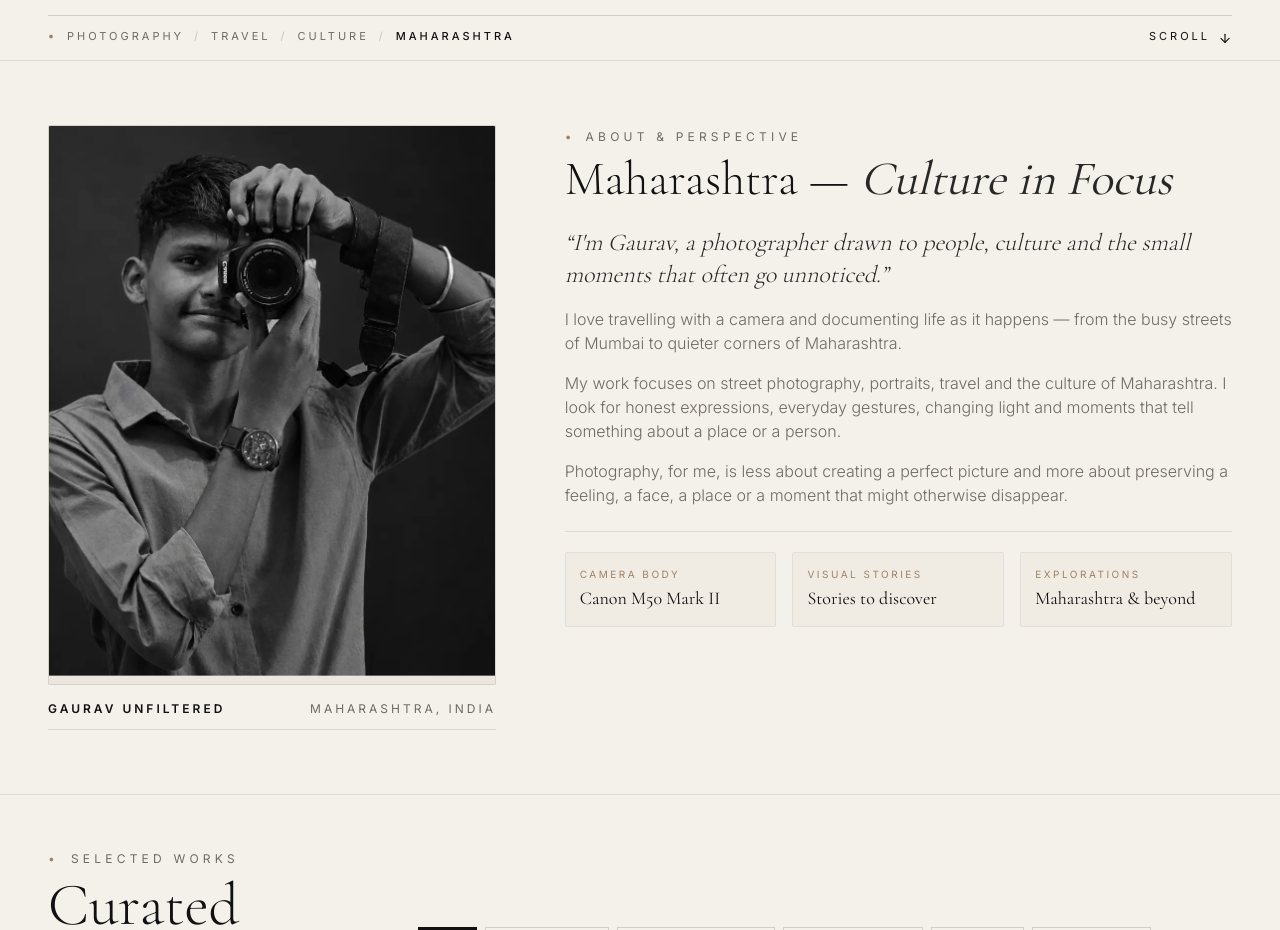
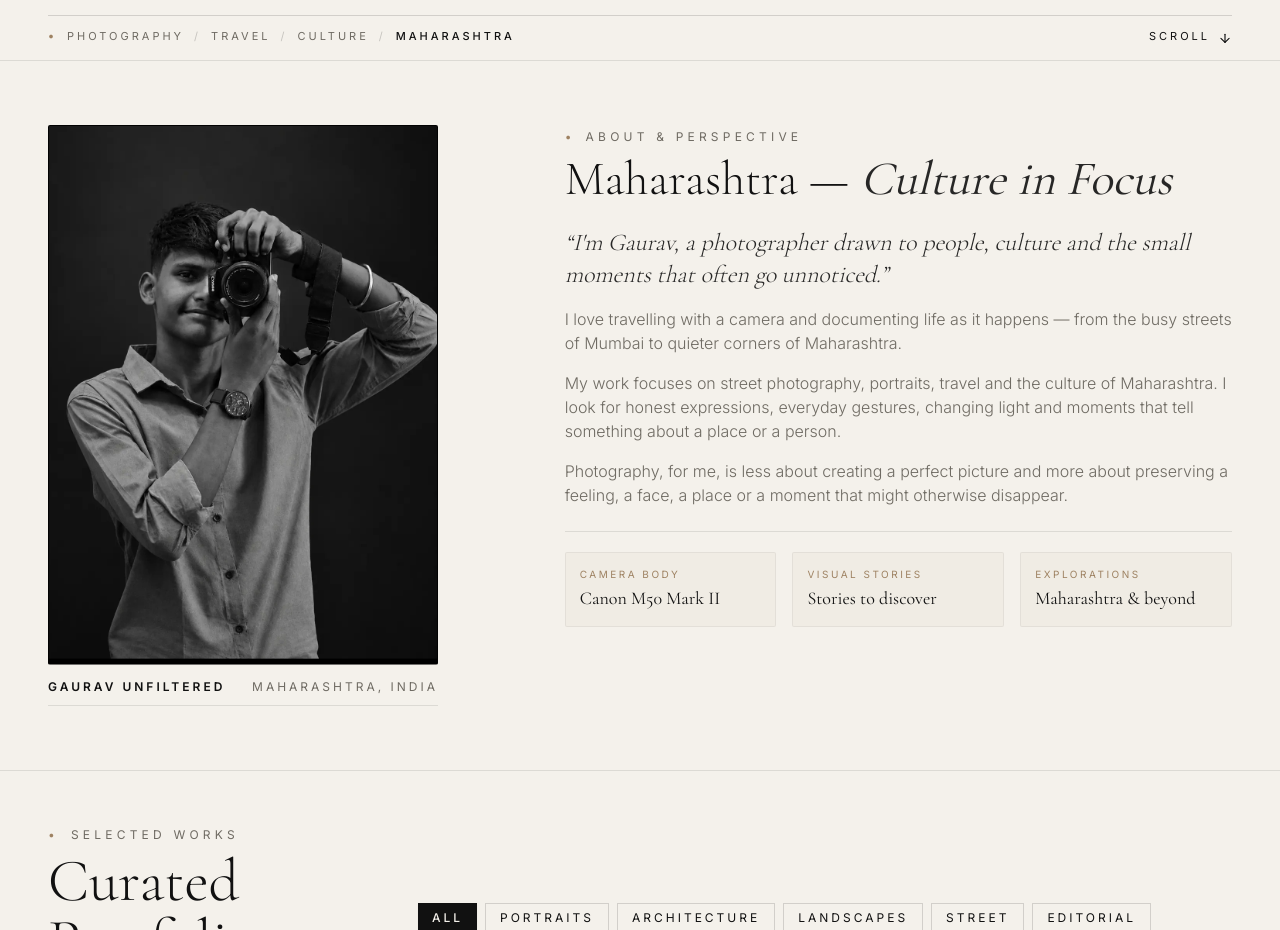
Before and after one commit to yogesh357/GauravD_Portfolio, a Next.js app: page / in a window 1280 px wide. Shown: the part 740-1670 px from the top of the page. Built offline with nearby package versions, Linux system fonts and the light colour scheme; no server answers.

Commit message:
update about image

```diff
--- a/components/sections/AboutPhotographer.tsx
+++ b/components/sections/AboutPhotographer.tsx
@@ -80,10 +80,10 @@ export function AboutPhotographer({ settings }: AboutPhotographerProps) {
       if (portraitInnerRef.current) {
         gsap.fromTo(
           portraitInnerRef.current,
-          { yPercent: -4, scale: 1.05 },
+          { yPercent: -2, scale: 1.02 },
           {
-            yPercent: 5,
-            scale: 1.01,
+            yPercent: 2,
+            scale: 1.0,
             ease: "none",
             scrollTrigger: {
               trigger: el,
@@ -106,10 +106,10 @@ export function AboutPhotographer({ settings }: AboutPhotographerProps) {
     >
       <div className="grid grid-cols-1 lg:grid-cols-12 gap-8 lg:gap-14 items-start">
         {/* Left Column: Portrait & Location Tag */}
-        <div className="lg:col-span-5 flex flex-col items-center lg:items-start space-y-4">
+        <div className="lg:col-span-5 flex flex-col items-center lg:items-start space-y-3.5">
           <div
             ref={portraitWrapperRef}
-            className="relative aspect-[4/5] sm:aspect-[3/4] lg:aspect-[4/5] w-full max-w-md overflow-hidden bg-canvas-muted shadow-lg border border-ink/10 rounded-[2px]"
+            className="relative aspect-[3/4.15] w-full max-w-sm sm:max-w-md lg:max-w-[390px] overflow-hidden bg-black shadow-xl border border-ink/15 rounded-[2px]"
           >
             <div ref={portraitInnerRef} className="relative w-full h-full">
               <Image
@@ -117,13 +117,13 @@ export function AboutPhotographer({ settings }: AboutPhotographerProps) {
                 alt="Gaurav Unfiltered with camera"
                 fill
                 priority
-                sizes="(max-width: 640px) 100vw, (max-width: 1024px) 50vw, 40vw"
+                sizes="(max-width: 640px) 100vw, (max-width: 1024px) 45vw, 35vw"
                 className="object-cover object-center"
               />
             </div>
           </div>
 
-          <div className="about-text-reveal w-full max-w-md flex items-center justify-between text-[11px] sm:text-xs tracking-widest text-ink-muted uppercase border-b border-ink/10 pb-3 font-mono">
+          <div className="about-text-reveal w-full max-w-sm sm:max-w-md lg:max-w-[390px] flex items-center justify-between text-[11px] sm:text-xs tracking-widest text-ink-muted uppercase border-b border-ink/10 pb-2.5 font-mono">
             <span className="font-semibold text-ink">GAURAV UNFILTERED</span>
             <span className="text-ink-muted">MAHARASHTRA, INDIA</span>
           </div>
--- a/components/sections/ContactSection.tsx
+++ b/components/sections/ContactSection.tsx
@@ -24,7 +24,7 @@ export function ContactSection({ settings }: ContactSectionProps) {
   const name = "Gaurav Damahe";
   const phone = "9699915638";
   const address = "Pune / Mumbai, Maharashtra";
-  const email = settings?.email || "gaurav@gaurav.studio";
+  const email = settings?.email || "gauravxd153@gmail.com";
   const instagram = "https://www.instagram.com/gaurav_unfiltered_?stkn=bXRiZ2cwYWIxNjdy";
 
   useGSAP(
```
Also changed, not shown: public/siteImages/gaurav_about_img.webp.
